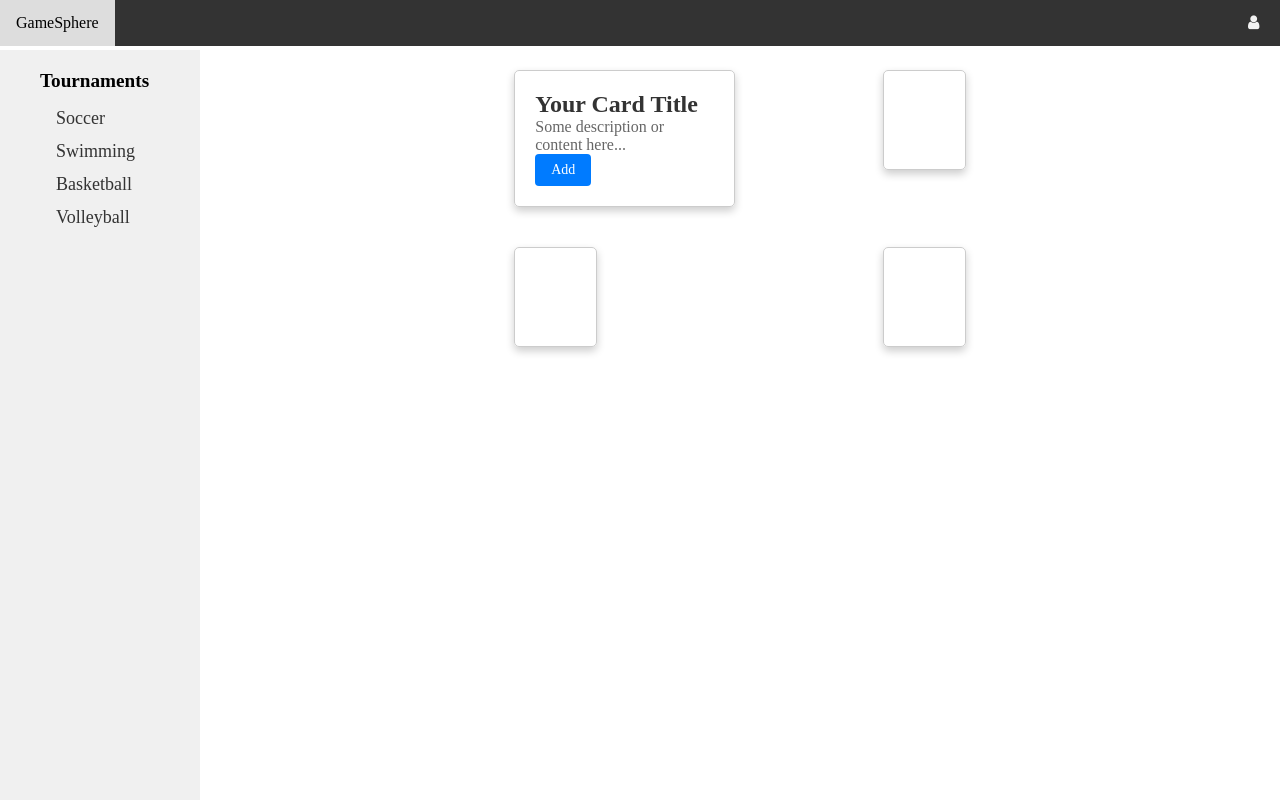
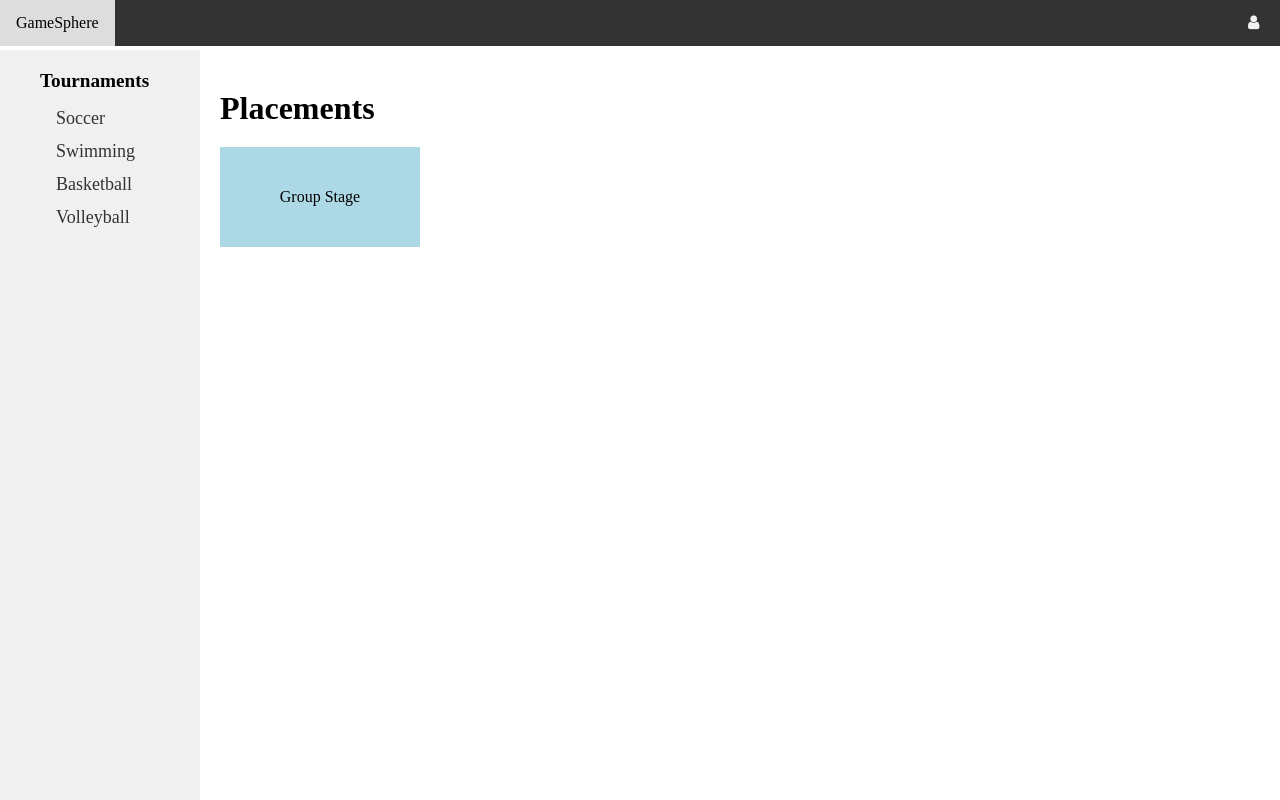
Before and after one commit to ErnestEuGitHub/CSIT321Project, a Flask app: page /placement in a window 1280 px wide. Run offline with Flask 3, Linux system fonts and the light colour scheme; the visitor is signed in with stand-in values (Sample User, id 1).

Commit message:
Merge branch 'main' of https://github.com/ErnestEuGitHub/CSIT321Project into placement

```diff
--- a/app.py
+++ b/app.py
@@ -83,13 +83,19 @@ def placement():
     if "id" not in session:
         return redirect(url_for('loadLogin'))
     return render_template('placement.html')
+
+@app.route('/update_content', methods=['POST'])
+def update_content():
+    # Read updated content from a separate HTML file
+    with open('seeding.html', 'r') as file:
+        updated_content = file.read()
+    return jsonify({'content': updated_content})
+
 @app.route('/settings/<tourID>', methods=["POST", "GET"])
 def loadsettings(tourID):
     page = settings(tourID)
     return page
 
-
-
 if __name__ == "__main__":
 
     app.run(debug=True)
--- a/static/css/placement.css
+++ b/static/css/placement.css
@@ -1,246 +1,34 @@
-/* Global reset */
 * {
     margin: 0;
     padding: 0;
     box-sizing: border-box;
 }
 
-/* Style for the card */
-.card {
-    width: 45%;
-    border: 1px solid #ccc;
-    border-radius: 5px;
-    margin: 20px;
-    padding: 20px;
-    box-shadow: 0 4px 8px 0 rgba(0, 0, 0, 0.2);
-}
-
-/* Style for the card title */
-.card-title {
-    font-size: 1.5em;
-    color: #333;
-}
-
-/* Style for the card text */
-.card-text {
-    color: #666;
-}
-
-/* Style for the add button */
-.btn-primary {
-    background-color: #007bff;
-    color: #fff;
-    border: none;
-    padding: 8px 16px;
-    text-align: center;
-    text-decoration: none;
-    display: inline-block;
-    font-size: 14px;
-    border-radius: 4px;
-    cursor: pointer;
-}
-
-/* Hover effect for the add button */
-.btn-primary:hover {
-    background-color: #0056b3;
-}
-
-/* Style for the small boxes */
-.small-box {
-    width: calc(25% - 40px);
-    height: 100px;
-    border: 1px solid #ccc;
-    border-radius: 5px;
-    margin: 20px;
-    padding: 10px;
-    box-shadow: 0 4px 8px 0 rgba(0, 0, 0, 0.2);
-}
-
-/* Container for the card and small boxes */
-.container {
-    display: flex;
-    justify-content: space-between;
-    align-items: flex-start;
-    flex-wrap: wrap;
-}
-
-/* Reset default margin and padding for all elements */
-* {
-    margin: 0;
-    padding: 0;
-    box-sizing: border-box;
-}
-
-/* CSS for the navigation bars */
-.topnav {
-    align-items: center;
-    background-color: #333;
-    position: fixed;
-    width: 100%;
-    z-index: 999;
-    top: 0;
-}
-
-.topnav a {
-    display: inline-block;
-    color: #f2f2f2;
-    text-align: center;
-    padding: 14px 16px;
-    text-decoration: none;
-}
-
-.dropdown {
-    overflow: hidden;
-}
-
-.topnav a:hover {
-    background-color: #ddd;
-    color: black;
-}
-
-.dropdown-content {
-    display: none;
-    position: fixed;
-    right: 0;
-    left: auto;
-    background-color: #f9f9f9;
-    min-width: 160px;
-    box-shadow: 0px 8px 16px 0px rgba(0, 0, 0, 0.2);
-    z-index: 999;
-}
-
-.dropdown-content a {
-    display: block;
-    color: #333;
-    padding: 12px 16px;
-    text-decoration: none;
-    float: none;
-    text-align: left;
-}
-
-.dropdown:hover .dropdown-content {
-    display: block;
-}
-
-.leftnav {
-    height: 100%;
-    width: 200px;
-    position: fixed;
-    top: 50px;
-    left: 0;
-    background-color: #f0f0f0;
-    overflow-x: hidden;
-    padding-top: 20px;
-    padding-left: 40px;
-    z-index: 998;
-}
-
-.leftnav h2 {
-    font-size: 1.2em;
-    margin-bottom: 10px;
-}
-
-.leftnav a {
-    padding: 6px 8px 6px 16px;
-    text-decoration: none;
-    font-size: 18px;
-    color: #333;
-    display: block;
-}
-
-.leftnav a:hover {
-    color: #666;
-}
-
-/* Box styles */
-.content {
+#content {
     margin-left: 200px;
     padding-top: 50px;
+    /* Adjust padding-top to avoid overlap with topnav */
     display: flex;
-    flex-wrap: wrap;
-    justify-content: center;
+    flex-direction: column;
+    align-items: flex-start;
     padding-bottom: 20px;
 }
 
-.box {
-    width: 380px;
-    height: 380px;
-    margin: 20px;
-    padding: 20px;
-    background-color: #f9f9f9;
-    border: 1px solid #ccc;
-    border-radius: 5px;
-    text-align: center;
+.title {
+    text-align: left;
+    margin-top: 40px;
+    margin-bottom: 20px;
+    margin-left: 20px;
 }
 
-/* Search box styles */
-.search-container {
+/* CSS for the box */
+#clickable-box {
+    width: 200px;
+    height: 100px;
+    background-color: lightblue;
     text-align: center;
-    width: 100%;
-    padding: 10px 0;
-    position: sticky;
-    top: 0;
-    z-index: 100;
+    line-height: 100px;
+    cursor: pointer;
+    margin-bottom: 10px;
+    margin-left: 20px;
 }
-
-.search-container input[type=text] {
-    padding: 10px;
-    margin-right: 10px;
-    width: 200px;
-    border-radius: 5px;
-    border: 1px solid #ccc;
-    box-sizing: border-box;
-}
-
-.search-container button {
-    padding: 10px 20px;
-    border: none;
-    background-color: #4CAF50;
-    color: white;
-    border-radius: 5px;
-    cursor: pointer;
-}
-
-.search-container button:hover {
-    background: #45a049;
-}
-
-/* Style the form container */
-.form-container {
-    display: none;
-    position: fixed;
-    top: 50%;
-    left: 50%;
-    transform: translate(-50%, -50%);
-    background-color: #f2f2f2;
-    padding: 20px;
-    border-radius: 5px;
-    z-index: 1000;
-}
-
-/* Style the button */
-.open-form-btn {
-    padding: 10px 20px;
-    background-color: #4CAF50;
-    color: white;
-    border: none;
-    border-radius: 5px;
-    cursor: pointer;
-}
-
-/* Style for firstname of user in nav bar */
-.firstname {
-    color: white;
-    margin-right: 10px;
-}
-
-.toprightnav {
-    float: right;
-    display: flex;
-    align-items: center;
-}
-
-.navbarcontentpadding {
-    padding-top: 50px;
-    padding-left: 210px;
-}
--- a/templates/placement.html
+++ b/templates/placement.html
@@ -2,20 +2,30 @@
 
 {% block content %}
 <link rel="stylesheet" href="../static/css/placement.css">
+<link rel="stylesheet" href="../static/css/navbar.css">
 <link rel="stylesheet" href="https://cdnjs.cloudflare.com/ajax/libs/font-awesome/4.7.0/css/font-awesome.min.css">
+<script src="https://code.jquery.com/jquery-3.6.0.min.js"></script>
 
-<div class="content">
-    <div class="container">
-        <div class="card">
-            <div class="card-body">
-                <h5 class="card-title">Your Card Title</h5>
-                <p class="card-text">Some description or content here...</p>
-                <a href="#" class="btn btn-primary">Add</a>
-            </div>
-        </div>
-        <div class="small-box"></div>
-        <div class="small-box"></div>
-        <div class="small-box"></div>
-    </div>
+<div id="content">
+    <h1 class="title">Placements</h1>
+
+    <div id="clickable-box">Group Stage</div>
+
 </div>
+<script>
+    $(document).ready(function () {
+        $("#clickable-box").click(function () {
+            $.ajax({
+                type: "POST",
+                url: "/update_content",
+                success: function (response) {
+                    $("#content").html(response.content);
+                },
+                error: function (error) {
+                    console.error("Error:", error);
+                }
+            });
+        });
+    });
+</script>
 {% endblock %}
```
Also changed, not shown: placement.py (deleted, +0 -15 lines), templates/seeding.html (added, +9 -0 lines).
